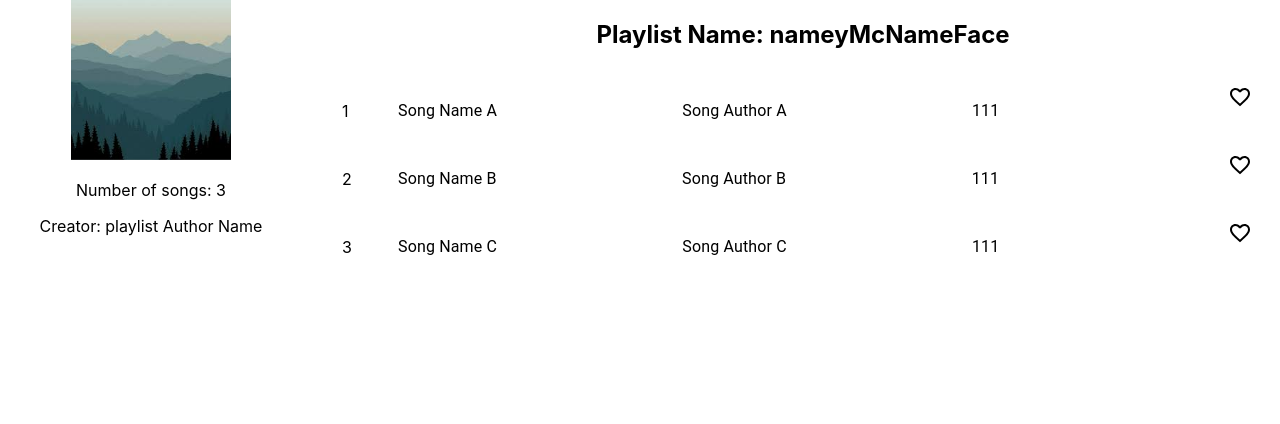
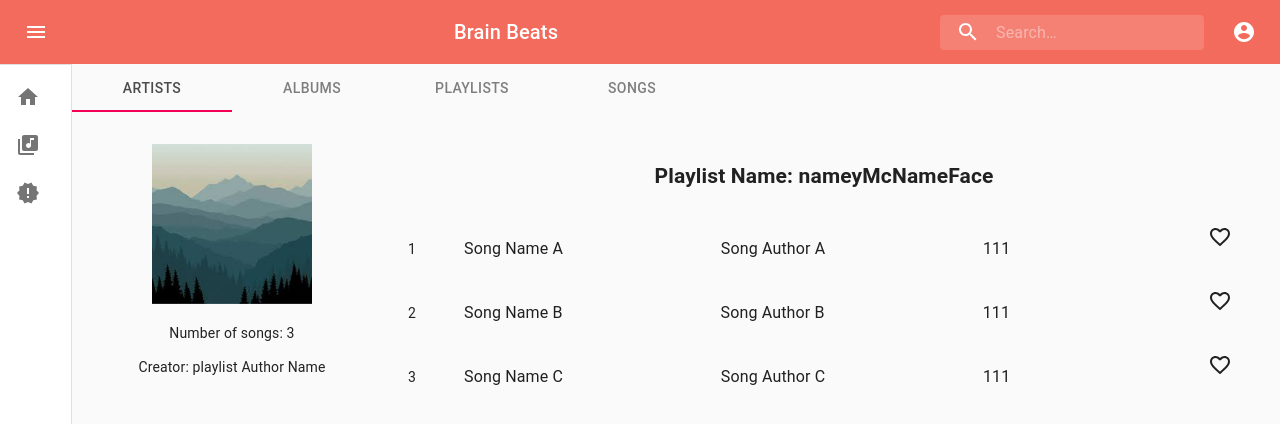
Before and after one commit to BrainBeatsUCF/brainbeats-web, a React (Create React App) app: page /playlist/1 in a window 1280 px wide. Shown: the top 424 px of the page. Built offline with nearby package versions, Linux system fonts and the light colour scheme.

Commit message:
Refactored and rebased

```diff
--- a/src/components/Home.tsx
+++ b/src/components/Home.tsx
@@ -3,9 +3,8 @@ import CssBaseline from '@material-ui/core/CssBaseline';
 
 export default function HomePage() {
   return (
-    <React.Fragment>
-      <CssBaseline />
+    <div>
       Home :)
-    </React.Fragment>
+    </div>
   );
 }
--- /dev/null
+++ b/src/components/PlaylistDetails.tsx
@@ -0,0 +1,126 @@
+import * as React from 'react';
+import { makeStyles, createStyles, Theme } from '@material-ui/core/styles';
+import Grid from '@material-ui/core/Grid';
+import { useState, useEffect } from 'react';
+import clsx from 'clsx';
+import Hidden from '@material-ui/core/Hidden';
+import FavoriteBorderIcon from '@material-ui/icons/FavoriteBorder';
+import { List, ListItem, ListItemAvatar, ListItemText, Tooltip, Fade } from '@material-ui/core';
+import { BackendContext } from '../util/api';
+import {PlaylistDetail, Song} from '../util/api/types';
+
+interface Props {
+  playlistId: string
+}
+
+const useStyles = makeStyles((theme: Theme) =>
+  createStyles({
+    large: {
+      width: theme.spacing(20),
+      height: theme.spacing(20),
+    },
+  }),
+);
+
+const PlaylistDetails: React.FC<Props> = (props) => {
+  const api = React.useContext(BackendContext);
+  const classes = useStyles();
+
+  const [picture, setPicture] = useState('');
+  const [numSong, setNumSong] = useState(0);
+  const [playlist, setPlaylist] = useState({} as PlaylistDetail);
+  const [songs, setSongs] = useState([] as Song[]);
+  const [loading, setLoading] = useState(true);
+
+  useEffect(() => {
+    if (loading) {
+      api.demoGetPlaylist(props.playlistId).then(async (res: PlaylistDetail) => {
+
+        let songsList = [] as Song[];
+        res.songList.forEach(async (songId) => {
+          await api.demoGetSong(songId).then((song) => {
+            songsList.push(song);
+          });
+        });
+
+        setPicture(res.playlistImage);
+        setNumSong(res.songList.length);
+        setPlaylist(res);
+        setSongs(songsList);
+      })
+      .then(() => {
+        setLoading(false);
+      })
+      .catch(err => console.log(err));
+
+      console.log(props.playlistId);
+    }
+
+  }, []);
+
+  const handleFavorite = () => {
+    console.log('Add to playlist');
+  };
+
+  const handleSongPlay = (songId: string) => () => {
+    console.log('Play this songId: ' + songId);
+  };
+
+  if (loading) return (<div>loading...</div>);
+
+  return (
+    <Grid container spacing={3}>
+      <Grid item xs={12} sm={3}>
+        <Grid container>
+          <Grid item xs={5} sm={12}>
+            <img alt='' className={clsx(classes.large)} src={picture}/>
+          </Grid>
+          <Grid item xs={5} sm={12}>
+            <Hidden smUp>
+              <h3>Playlist Name: {playlist.playlistName}</h3>
+            </Hidden>
+            <p>Number of songs: {numSong}</p>
+            <p>Creator: {playlist.playlistAuthor}</p>
+          </Grid>
+        </Grid>
+      </Grid>
+      <Grid item xs={12} sm={9}>
+        <Grid item xs={12}>
+          <Hidden xsDown>
+          <h2>Playlist Name: {playlist.playlistName}</h2>
+          </Hidden>
+        </Grid>
+        <Grid item xs={12} style={{overflowY: 'scroll'}}>
+          <List>
+            {songs.map((song, key) => {
+              const labelId = `checkbox-list-secondary-label-${key}`;
+              return (
+                <Grid container key={key}>
+                  <Grid item xs={11}>
+                    <ListItem key={song.songId} button onClick={handleSongPlay(song.songId)}>
+                      <ListItemAvatar>
+                        <p>{key + 1}</p>
+                      </ListItemAvatar>
+                      <ListItemText id={labelId} primary={song.songName} />
+                      <Hidden xsDown>
+                        <ListItemText id={labelId} primary={song.songAuthor} />
+                        <ListItemText id={labelId} primary={song.duration} />
+                      </Hidden>
+                    </ListItem>
+                  </Grid>
+                  <Grid style={{paddingTop: 8}} item xs={1}>
+                    <Tooltip TransitionComponent={Fade} title='Favorite'>
+                      <FavoriteBorderIcon onClick={handleFavorite}/>
+                    </Tooltip>
+                  </Grid>
+                </Grid>
+              );
+            })}
+          </List>
+        </Grid>
+      </Grid>
+    </Grid>
+  )
+};
+
+export default PlaylistDetails;
--- a/src/routes/index.tsx
+++ b/src/routes/index.tsx
@@ -8,7 +8,7 @@ import Login from '../views/LoginView';
 import Home from '../views/HomeView';
 import PlaylistPage from '../views/PlaylistView';
 import Register from '../views/Register';
-import PlaylistDetails from '../views/PlaylistDetails';
+import PlaylistDetails from '../views/PlaylistDetailsView';
 
 const Routes = (): JSX.Element => {
 
--- a/src/views/HomeView.tsx
+++ b/src/views/HomeView.tsx
@@ -3,6 +3,7 @@ import { makeStyles, Theme } from '@material-ui/core/styles';
 import Container from '@material-ui/core/Container';
 import CssBaseline from '@material-ui/core/CssBaseline';
 import DashboardNavBar from '../components/DashboardNavBar';
+import Home from '../components/Home';
 
 const useStyles = makeStyles(theme => ({
     root: {
@@ -29,7 +30,7 @@ const HomeView: React.FC = () => {
         <main className={classes.content}>
           <div className={classes.appBarSpacer} />
           <Container maxWidth="lg" className={classes.container}>
-            Home :)
+            <Home />
           </Container>
         </main>
       </div>
--- a/src/views/PlaylistDetails.tsx
+++ /dev/null
@@ -1,132 +0,0 @@
-import * as React from 'react';
-import { makeStyles, createStyles, Theme } from '@material-ui/core/styles';
-import Grid from '@material-ui/core/Grid';
-import { useState, useEffect } from 'react';
-import clsx from 'clsx';
-import Hidden from '@material-ui/core/Hidden';
-import FavoriteBorderIcon from '@material-ui/icons/FavoriteBorder';
-import { List, ListItem, ListItemAvatar, ListItemText, Tooltip, Fade } from '@material-ui/core';
-import { BackendContext } from '../util/api';
-import {PlaylistDetail, Song} from '../util/api/types';
-
-interface Props {
-  match: any
-}
-
-const useStyles = makeStyles((theme: Theme) =>
-  createStyles({
-    root: {
-      flexGrow: 1,
-    },
-    large: {
-      width: theme.spacing(20),
-      height: theme.spacing(20),
-    },
-  }),
-);
-
-const PlaylistDetails: React.FC<Props> = (props) => {
-  const { match: { params } } = props;
-  const api = React.useContext(BackendContext);
-  const classes = useStyles();
-
-  const [picture, setPicture] = useState('');
-  const [numSong, setNumSong] = useState(0);
-  const [playlist, setPlaylist] = useState({} as PlaylistDetail);
-  const [songs, setSongs] = useState([] as Song[]);
-  const [loading, setLoading] = useState(true);
-
-  useEffect(() => {
-    if (loading) {
-      api.demoGetPlaylist(params.playlistId).then(async (res: PlaylistDetail) => {
-
-        let songsList = [] as Song[];
-        res.songList.forEach(async (songId) => {
-          await api.demoGetSong(songId).then((song) => {
-            songsList.push(song);
-          });
-        });
-
-        setPicture(res.playlistImage);
-        setNumSong(res.songList.length);
-        setPlaylist(res);
-        setSongs(songsList);
-      })
-      .then(() => {
-        setLoading(false);
-      })
-      .catch(err => console.log(err));
-
-      console.log(params.playlistId);
-    }
-
-  }, []);
-
-  const handleFavorite = () => {
-    console.log('Add to playlist');
-  };
-
-  const handleSongPlay = (songId: string) => () => {
-    console.log('Play this songId: ' + songId);
-  };
-
-  if (loading) return (<div>loading...</div>);
-
-  return (
-    <div className={classes.root}>
-      <Grid container spacing={3}>
-        <Grid item xs={12} sm={3}>
-          <Grid container>
-            <Grid item xs={5} sm={12}>
-              <img alt='' className={clsx(classes.large)} src={picture}/>
-            </Grid>
-            <Grid item xs={5} sm={12}>
-              <Hidden smUp>
-                <h3>Playlist Name: {playlist.playlistName}</h3>
-              </Hidden>
-              <p>Number of songs: {numSong}</p>
-              <p>Creator: {playlist.playlistAuthor}</p>
-            </Grid>
-          </Grid>
-        </Grid>
-        <Grid item xs={12} sm={9}>
-          <Grid item xs={12}>
-            <Hidden xsDown>
-            <h2>Playlist Name: {playlist.playlistName}</h2>
-            </Hidden>
-          </Grid>
-          <Grid item xs={12} style={{overflowY: 'scroll'}}>
-            <List>
-              {songs.map((song, key) => {
-                const labelId = `checkbox-list-secondary-label-${key}`;
-                return (
-                  <Grid container key={key}>
-                    <Grid item xs={11}>
-                      <ListItem key={song.songId} button onClick={handleSongPlay(song.songId)}>
-                        <ListItemAvatar>
-                          <p>{key + 1}</p>
-                        </ListItemAvatar>
-                        <ListItemText id={labelId} primary={song.songName} />
-                        <Hidden xsDown>
-                          <ListItemText id={labelId} primary={song.songAuthor} />
-                          <ListItemText id={labelId} primary={song.duration} />
-                        </Hidden>
-                      </ListItem>
-                    </Grid>
-                    <Grid style={{paddingTop: 8}} item xs={1}>
-                      <Tooltip TransitionComponent={Fade} title='Favorite'>
-                        <FavoriteBorderIcon onClick={handleFavorite}/>
-                      </Tooltip>
-                    </Grid>
-                  </Grid>
-                );
-              })}
-            </List>
-          </Grid>
-        </Grid>
-      </Grid>
-    </div>
-  )
-};
-
-export default PlaylistDetails;
--- /dev/null
+++ b/src/views/PlaylistDetailsView.tsx
@@ -0,0 +1,48 @@
+import LibraryNavBar from '../components/LibraryNavBar';
+import DashboardNavBar from '../components/DashboardNavBar';
+import Container from '@material-ui/core/Container';
+import CssBaseline from '@material-ui/core/CssBaseline';
+import * as React from 'react';
+import { makeStyles } from '@material-ui/core/styles';
+import PlaylistDetails from '../components/PlaylistDetails';
+
+interface Props {
+  match: any
+}
+
+const useStyles = makeStyles(theme => ({
+  root: {
+    display: 'flex',
+  },
+  container: {
+    paddingTop: theme.spacing(4),
+    paddingBottom: theme.spacing(4),
+  },
+  appBarSpacer: theme.mixins.toolbar,
+  content: {
+    flexGrow: 1,
+    height: '100vh',
+    overflow: 'auto',
+  },
+}));
+
+const PlaylistDetailsView: React.FC<Props> = (props) => {
+  const classes = useStyles();
+  const { match: { params } } = props;
+
+  return (
+    <div className={classes.root}>
+		<CssBaseline />
+      <DashboardNavBar />
+      <main className={classes.content}>
+        <div className={classes.appBarSpacer} />
+        <LibraryNavBar />
+        <Container maxWidth="lg" className={classes.container}>
+          <PlaylistDetails playlistId={params.playlistId} />
+        </Container>
+      </main>
+    </div>
+  );
+};
+
+export default PlaylistDetailsView;
```
